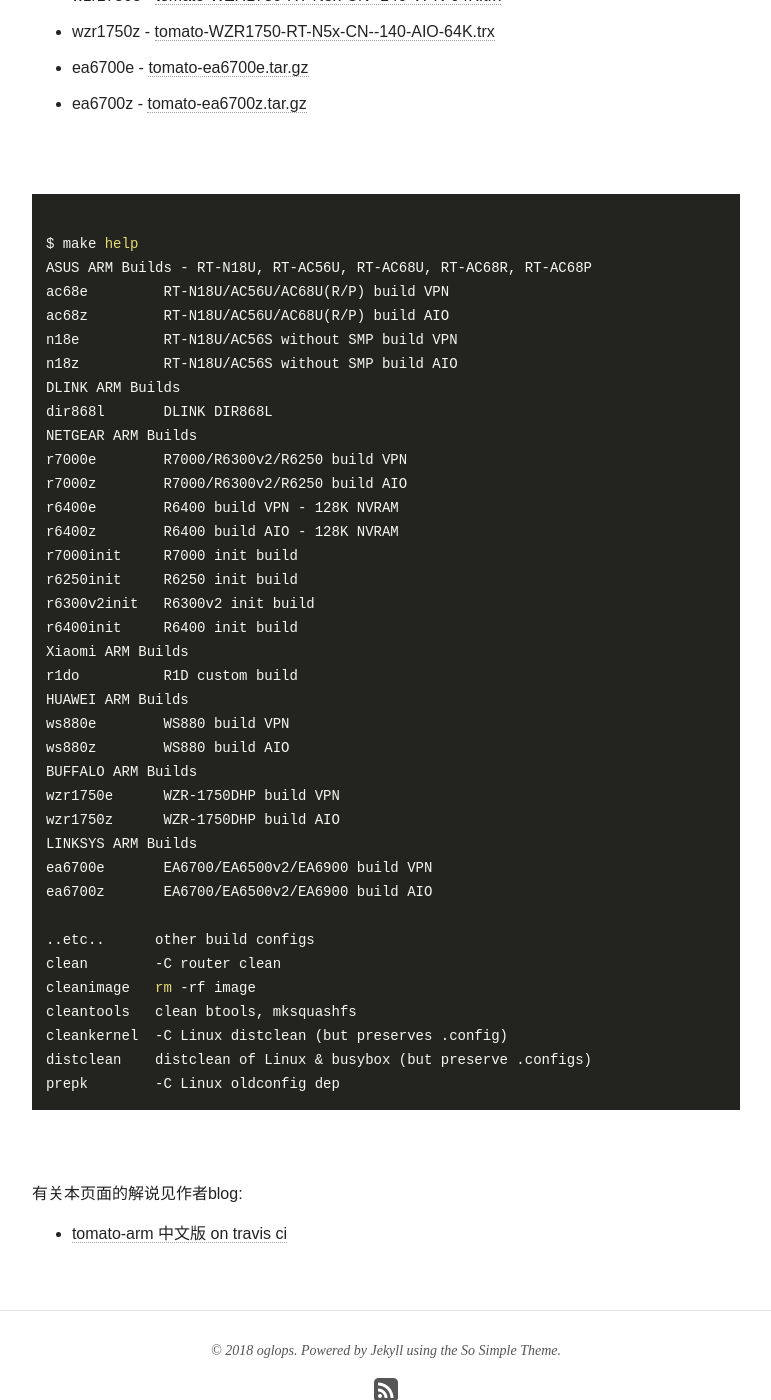
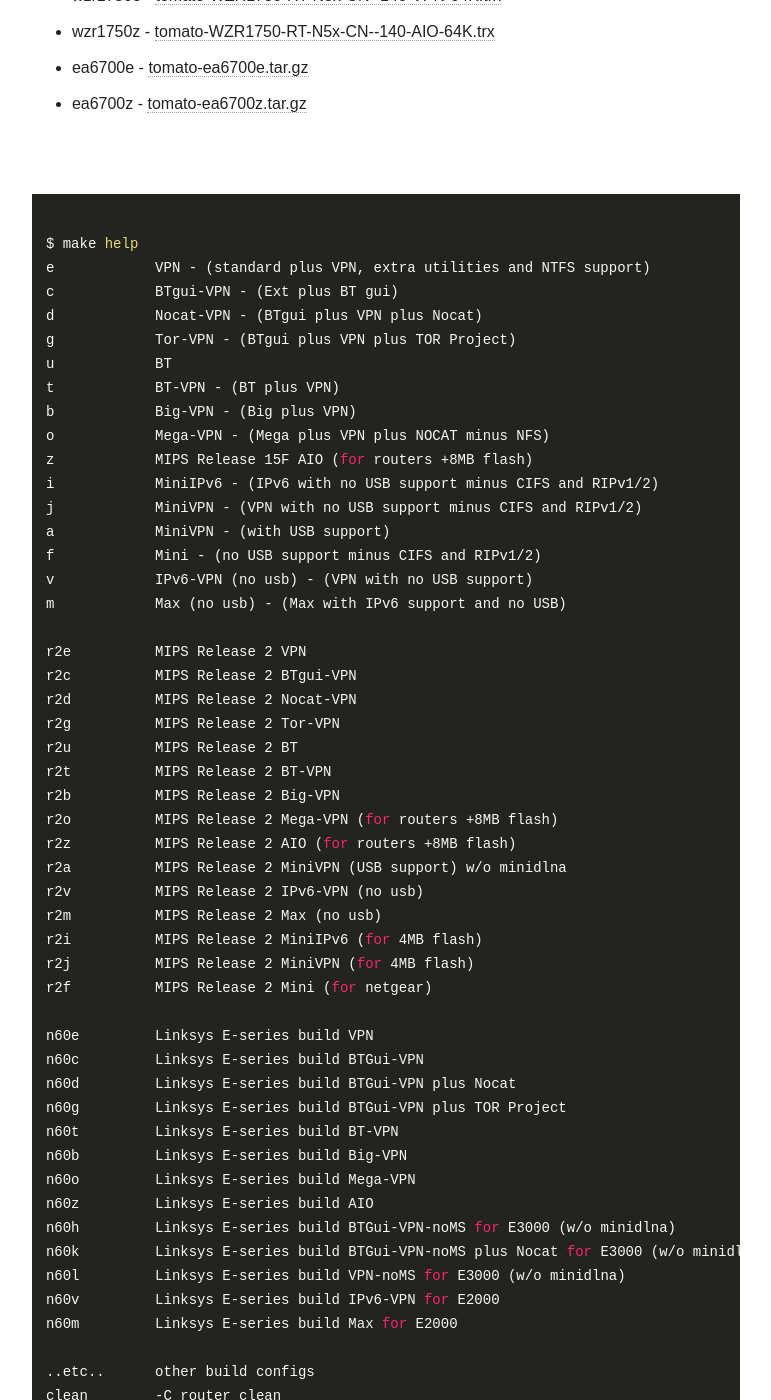
Before and after one commit to oglopss/freshtomato-mips-ci-jekyll, a Jekyll site: the page built from index.html, in a window 1280 px wide and 1400 px high, scrolled down 1228 px. Shown: the whole window, without its empty margins (254-1025 px from the left). Built offline with Jekyll 4.4.1, drawn with Linux system fonts in a browser that asks for light colours; nearby versions of some CDN libraries; some of the changed text lies outside the part shown.

Commit message:
change site info

```diff
--- a/_config.yml
+++ b/_config.yml
@@ -1,11 +1,11 @@
 # Site wide configuration
 
-title: tomato-arm firmwares 中文版
+title: freshtomato-mips firmwares 中文版
 locale: en_US
-description: src-rt-6.x.4708 builds
+description: src-rt builds
 logo: kon.png
 search: true
-url: https://oglopss.github.io/tomato-arm-ci-jekyll/
+url: https://oglopss.github.io/freshtomato-mips-ci-jekyll/
 
 # Jekyll configuration
 
--- a/index.html
+++ b/index.html
@@ -1,12 +1,12 @@
 ---
 layout: page
 title: Recent Builds
-excerpt: "tomato-arm builds in Chinese."
+excerpt: "freshtomato-mips builds in Chinese."
 search_omit: true
 ---
 
 <br>
-build #{{ site.data.ss.build }} <a href="https://travis-ci.org/oglopss/tomato-arm-ci"><img src="https://travis-ci.org/oglopss/tomato-arm-ci.svg" /></a>
+build #{{ site.data.ss.build }} <a href="https://travis-ci.org/oglopss/freshtomato-mips-ci"><img src="https://travis-ci.org/oglopss/freshtomato-mips-ci.svg" /></a>
 <ul>
 {% assign sorted_ss = site.data.ss.files | sort %}
 {% for f in sorted_ss %}
@@ -21,33 +21,51 @@
 
 <pre><code class="bash">
 $ make help
-ASUS ARM Builds - RT-N18U, RT-AC56U, RT-AC68U, RT-AC68R, RT-AC68P
-ac68e         RT-N18U/AC56U/AC68U(R/P) build VPN
-ac68z         RT-N18U/AC56U/AC68U(R/P) build AIO
-n18e          RT-N18U/AC56S without SMP build VPN
-n18z          RT-N18U/AC56S without SMP build AIO
-DLINK ARM Builds
-dir868l       DLINK DIR868L
-NETGEAR ARM Builds
-r7000e        R7000/R6300v2/R6250 build VPN
-r7000z        R7000/R6300v2/R6250 build AIO
-r6400e        R6400 build VPN - 128K NVRAM
-r6400z        R6400 build AIO - 128K NVRAM
-r7000init     R7000 init build
-r6250init     R6250 init build
-r6300v2init   R6300v2 init build
-r6400init     R6400 init build
-Xiaomi ARM Builds
-r1do          R1D custom build
-HUAWEI ARM Builds
-ws880e        WS880 build VPN
-ws880z        WS880 build AIO
-BUFFALO ARM Builds
-wzr1750e      WZR-1750DHP build VPN
-wzr1750z      WZR-1750DHP build AIO
-LINKSYS ARM Builds
-ea6700e       EA6700/EA6500v2/EA6900 build VPN
-ea6700z       EA6700/EA6500v2/EA6900 build AIO
+e            VPN - (standard plus VPN, extra utilities and NTFS support)
+c            BTgui-VPN - (Ext plus BT gui)
+d            Nocat-VPN - (BTgui plus VPN plus Nocat)
+g            Tor-VPN - (BTgui plus VPN plus TOR Project)
+u            BT
+t            BT-VPN - (BT plus VPN)
+b            Big-VPN - (Big plus VPN)
+o            Mega-VPN - (Mega plus VPN plus NOCAT minus NFS)
+z            MIPS Release 15F AIO (for routers +8MB flash)
+i            MiniIPv6 - (IPv6 with no USB support minus CIFS and RIPv1/2)
+j            MiniVPN - (VPN with no USB support minus CIFS and RIPv1/2)
+a            MiniVPN - (with USB support)
+f            Mini - (no USB support minus CIFS and RIPv1/2)
+v            IPv6-VPN (no usb) - (VPN with no USB support)
+m            Max (no usb) - (Max with IPv6 support and no USB)
+
+r2e          MIPS Release 2 VPN
+r2c          MIPS Release 2 BTgui-VPN
+r2d          MIPS Release 2 Nocat-VPN
+r2g          MIPS Release 2 Tor-VPN
+r2u          MIPS Release 2 BT
+r2t          MIPS Release 2 BT-VPN
+r2b          MIPS Release 2 Big-VPN
+r2o          MIPS Release 2 Mega-VPN (for routers +8MB flash)
+r2z          MIPS Release 2 AIO (for routers +8MB flash)
+r2a          MIPS Release 2 MiniVPN (USB support) w/o minidlna
+r2v          MIPS Release 2 IPv6-VPN (no usb)
+r2m          MIPS Release 2 Max (no usb)
+r2i          MIPS Release 2 MiniIPv6 (for 4MB flash)
+r2j          MIPS Release 2 MiniVPN (for 4MB flash)
+r2f          MIPS Release 2 Mini (for netgear)
+
+n60e         Linksys E-series build VPN
+n60c         Linksys E-series build BTGui-VPN
+n60d         Linksys E-series build BTGui-VPN plus Nocat
+n60g         Linksys E-series build BTGui-VPN plus TOR Project
+n60t         Linksys E-series build BT-VPN
+n60b         Linksys E-series build Big-VPN
+n60o         Linksys E-series build Mega-VPN
+n60z         Linksys E-series build AIO
+n60h         Linksys E-series build BTGui-VPN-noMS for E3000 (w/o minidlna)
+n60k         Linksys E-series build BTGui-VPN-noMS plus Nocat for E3000 (w/o minidlna)
+n60l         Linksys E-series build VPN-noMS for E3000 (w/o minidlna)
+n60v         Linksys E-series build IPv6-VPN for E2000
+n60m         Linksys E-series build Max for E2000
 
 ..etc..      other build configs
 clean        -C router clean
@@ -56,6 +74,7 @@
 cleankernel  -C Linux distclean (but preserves .config)
 distclean    distclean of Linux & busybox (but preserve .configs)
 prepk        -C Linux oldconfig dep
+
 </code></pre>
 
 <br>
```
